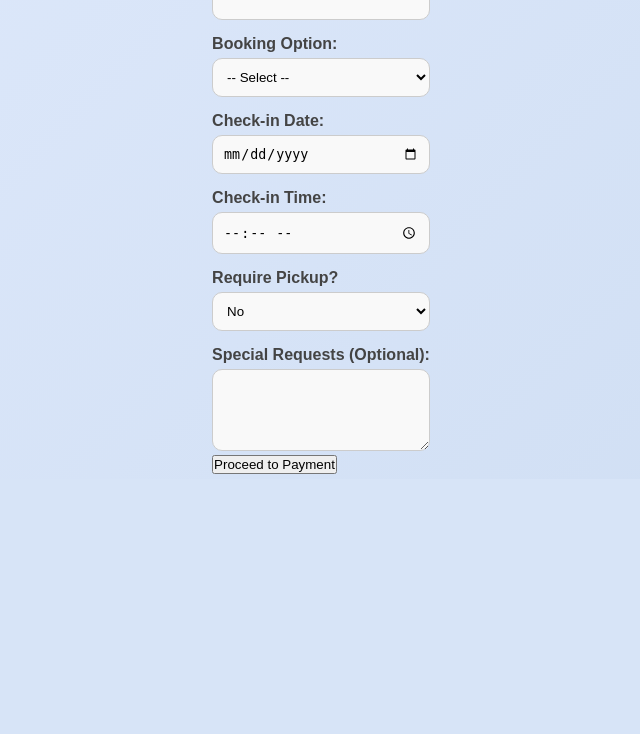
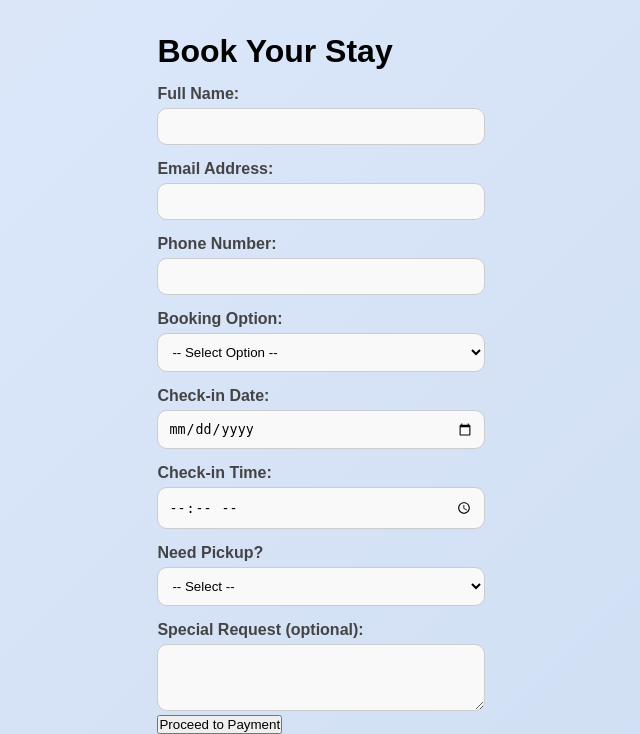
Before and after one commit to TtBuoyPta97/MCO-RESIDENCE, a Flask app: template templates/booking.html in a window 1280 px wide. Shown: the part 321-1055 px from the top of the page, without its empty margins (319-959 px from the left). Before the commit the page ends 795 px from the top, so only its background shows below. Run offline with Flask 3, Linux system fonts and the light colour scheme; the template is opened without the code that fills it, so the values that code supplies are empty.

Commit message:
Update booking.html

```diff
--- a/templates/booking.html
+++ b/templates/booking.html
@@ -2,107 +2,97 @@
 <html lang="en">
 <head>
     <meta charset="UTF-8">
-    <meta name="viewport" content="width=device-width, initial-scale=1.0">
     <title>Booking - MCO Residence</title>
-    <link rel="stylesheet" href="{{ url_for('static', filename='css/styleii.css') }}">
+    <link rel="stylesheet" href="{{ url_for('static', filename='styleii.css') }}">
 </head>
 <body>
     <header>
-        <img src="{{ url_for('static', filename='images/mco landscape.jpeg') }}" alt="MCO Residence Logo" class="logo">
-        <h1>Book Your Stay</h1>
+        <div class="logo">
+            <img src="{{ url_for('static', filename='mco landscape.jpeg') }}" alt="MCO Residence Logo">
+        </div>
     </header>
 
-    <section class="booking-form">
-        <form method="POST" action="{{ url_for('booking') }}">
-            <div class="form-group">
+    <div class="container">
+        <h1>Book Your Stay</h1>
+        <form action="{{ url_for('booking') }}" method="POST">
             <label for="name">Full Name:</label>
             <input type="text" id="name" name="name" required>
-            </div>
 
-            <div class="form-group">
             <label for="email">Email Address:</label>
             <input type="email" id="email" name="email" required>
-            </div>
 
-            <div class="form-group">
             <label for="phone">Phone Number:</label>
-                <input type="tel" id="phone" name="phone" required>
-            </div>
+            <input type="text" id="phone" name="phone" required>
 
-            <div class="form-group">
             <label for="booking_option">Booking Option:</label>
             <select id="booking_option" name="booking_option" required onchange="toggleCheckoutDate()">
-                    <option value="">-- Select --</option>
+                <option value="">-- Select Option --</option>
                 <option value="night">Night (R450)</option>
                 <option value="hour">1 Hour (R150)</option>
                 <option value="2hours">2 Hours (R250)</option>
             </select>
+
+            <div id="checkin">
+                <label for="checkin_date">Check-in Date:</label>
+                <input type="date" id="checkin_date" name="checkin_date" required>
+
+                <label for="checkin_time">Check-in Time:</label>
+                <input type="time" id="checkin_time" name="checkin_time" required>
             </div>
 
-            <div class="form-group">
-                <label for="checkin_date">Check-in Date:</label>
-                <input type="date" id="checkin_date" name="checkin_date" required>
-            </div>
-
-            <div class="form-group" id="checkoutDateField" style="display:none;">
+            <div id="checkout" style="display:none;">
                 <label for="checkout_date">Check-out Date:</label>
                 <input type="date" id="checkout_date" name="checkout_date">
             </div>
 
-            <div class="form-group">
-                <label for="checkin_time">Check-in Time:</label>
-                <input type="time" id="checkin_time" name="checkin_time" required>
-            </div>
-
-            <div class="form-group">
-                <label for="pickup">Require Pickup?</label>
-                <select id="pickup" name="pickup" onchange="togglePickupLocation()">
+            <label for="pickup">Need Pickup?</label>
+            <select id="pickup" name="pickup" onchange="togglePickupLocation()" required>
+                <option value="">-- Select --</option>
                 <option value="no">No</option>
                 <option value="yes">Yes</option>
             </select>
-            </div>
 
-            <div class="form-group" id="pickupLocationField" style="display:none;">
-                <label for="pickup_location">Select Pickup Garage:</label>
+            <div id="pickup_location_div" style="display:none;">
+                <label for="pickup_location">Select Garage:</label>
                 <select id="pickup_location" name="pickup_location">
-                    <option value="">-- Select --</option>
+                    <option value="">-- Choose Garage --</option>
                     <option value="Garage 1">Garage 1</option>
                     <option value="Garage 2">Garage 2</option>
+                    <option value="Garage 3">Garage 3</option>
                 </select>
             </div>
 
-            <div class="form-group">
-                <label for="special">Special Requests (Optional):</label>
-                <textarea id="special" name="special" rows="4"></textarea>
+            <label for="special">Special Request (optional):</label>
+            <textarea id="special" name="special" rows="3"></textarea>
+
+            <button type="submit">Proceed to Payment</button>
+        </form>
     </div>
-
-            <button type="submit" class="btn">Proceed to Payment</button>
-        </form>
-    </section>
 
     <script>
         function toggleCheckoutDate() {
-            const bookingOption = document.getElementById('booking_option').value;
-            const checkoutField = document.getElementById('checkoutDateField');
+            var bookingOption = document.getElementById('booking_option').value;
+            var checkoutDiv = document.getElementById('checkout');
+
             if (bookingOption === 'night') {
-                checkoutField.style.display = 'block';
+                checkoutDiv.style.display = 'block';
                 document.getElementById('checkout_date').required = true;
             } else {
-                checkoutField.style.display = 'none';
+                checkoutDiv.style.display = 'none';
                 document.getElementById('checkout_date').required = false;
             }
         }
 
         function togglePickupLocation() {
-            const pickup = document.getElementById('pickup').value;
-            const pickupLocationField = document.getElementById('pickupLocationField');
+            var pickup = document.getElementById('pickup').value;
+            var pickupDiv = document.getElementById('pickup_location_div');
+
             if (pickup === 'yes') {
-                pickupLocationField.style.display = 'block';
+                pickupDiv.style.display = 'block';
             } else {
-                pickupLocationField.style.display = 'none';
+                pickupDiv.style.display = 'none';
             }
         }
     </script>
-
 </body>
 </html>
```
Lines whose indentation alone changed are shown as unchanged.
